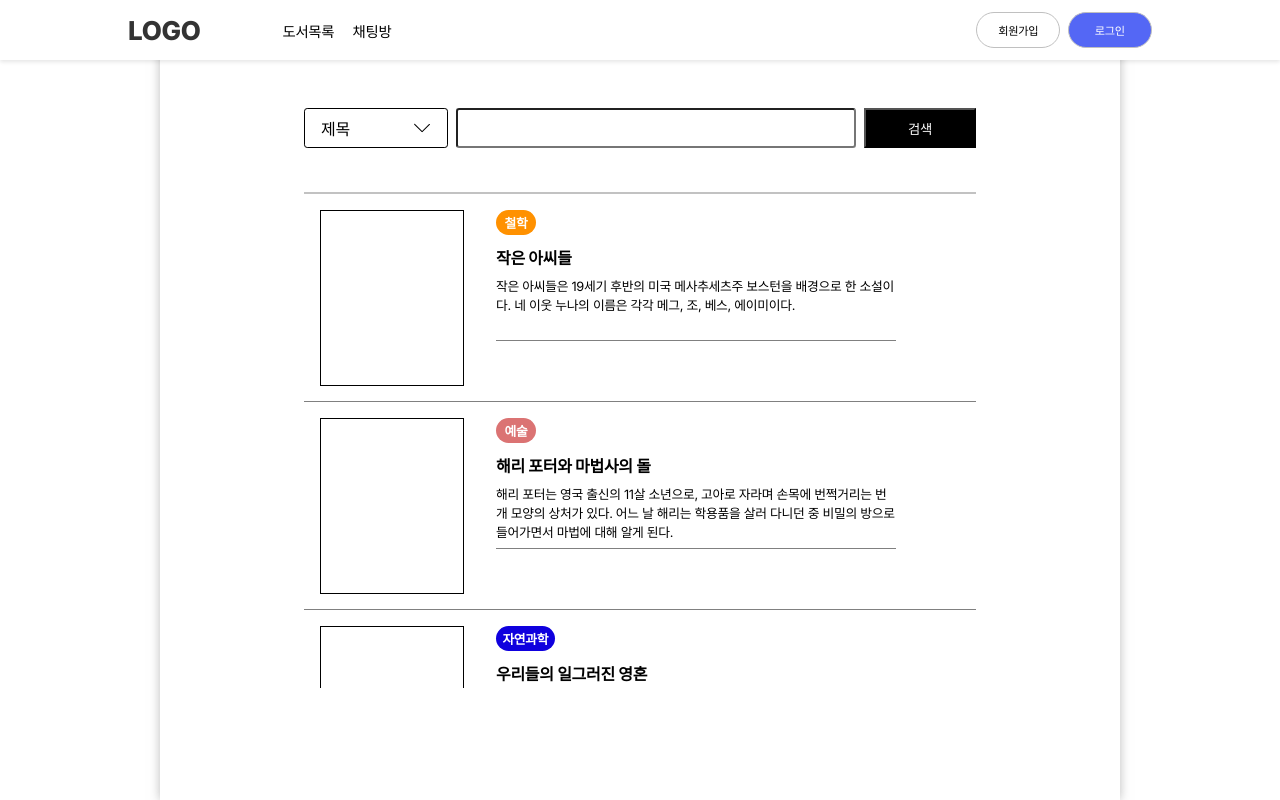
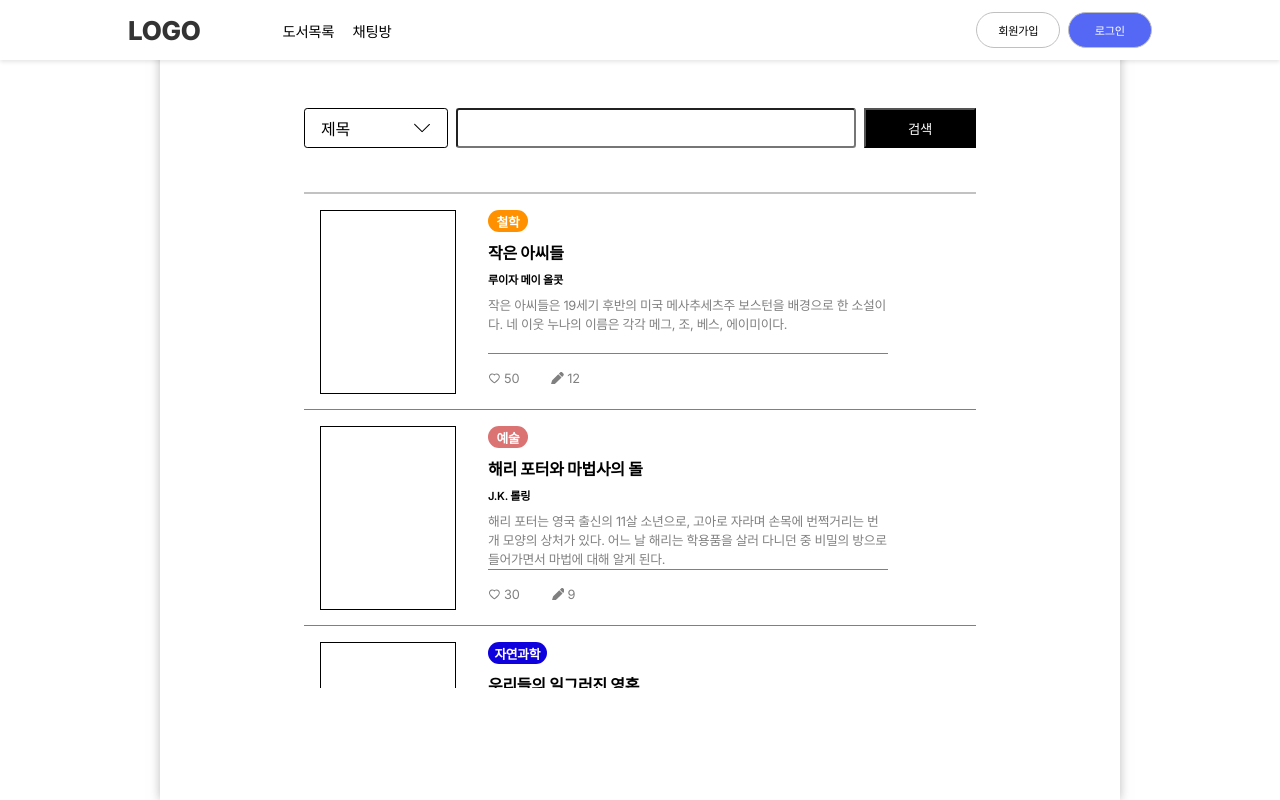
Before and after one commit to cumedang/2024capstone, a React (Create React App) app in the folder src/main/java/frontend/: page /search in a window 1280 px wide. Both pictures are taken after a click on the button "검색". Built offline with nearby package versions, Linux system fonts and the light colour scheme; data requests are answered from the project's data file.

Commit message:
검색기능 구현

```diff
--- a/src/main/java/frontend/src/components/SearchList.jsx
+++ b/src/main/java/frontend/src/components/SearchList.jsx
@@ -1,13 +1,16 @@
 import React, { useState, useRef, useEffect } from "react";
 import styles from "../styles/components/SearchList.module.css";
 import { SlArrowDown, SlArrowUp } from "react-icons/sl";
+import { AiOutlineHeart } from "react-icons/ai";
 import  axios  from "axios";
+import { FaPen } from "react-icons/fa6";
 
 const SearchList = () => {
   const [click, setClick] = useState(false);
   const [title, setTitle] = useState("제목");
   const [keyword, isKeyword] = useState("");
   const [data, setData] = useState([]);
+  const [searchResults, setSearchResults] = useState([]);
   const modalWrapperRef = useRef(null);
   const clickBoxRef = useRef(null);
 
@@ -57,6 +60,57 @@ const SearchList = () => {
     "역사": "#8cd139"
   };
 
+  const handleSearch = () => {
+    if(title === '제목'){
+      axios.get('http://localhost:8000/books')
+      .then(res => {
+        const results = res.data.filter(book =>
+          book.title.toLowerCase().includes(keyword.toLowerCase())
+        );
+        setSearchResults(results);
+      })
+      .catch(error => {
+        console.error('검색 오류:', error);
+      });
+    }
+    else if(title === '내용'){
+      axios.get('http://localhost:8000/books')
+      .then(res => {
+        const results = res.data.filter(book =>
+          book.description.toLowerCase().includes(keyword.toLowerCase())
+        );
+        setSearchResults(results);
+      })
+      .catch(error => {
+        console.error('검색 오류:', error);
+      });
+    }
+    else if(title === '저자'){
+      axios.get('http://localhost:8000/books')
+      .then(res => {
+        const results = res.data.filter(book =>
+          book.author.toLowerCase().includes(keyword.toLowerCase())
+        );
+        setSearchResults(results);
+      })
+      .catch(error => {
+        console.error('검색 오류:', error);
+      });
+    }
+    else if(title === '태그'){
+      axios.get('http://localhost:8000/books')
+      .then(res => {
+        const results = res.data.filter(book =>
+          book.category.toLowerCase().includes(keyword.toLowerCase())
+        );
+        setSearchResults(results);
+      })
+      .catch(error => {
+        console.error('검색 오류:', error);
+      });
+    }
+  };
+
   return (
     <div>
       <div className={styles.ListContainer}>
@@ -77,12 +131,12 @@ const SearchList = () => {
               </div>
             )}
             <input type="text" className={styles.inputText} value={keyword} onChange={(e) => isKeyword(e.target.value)}></input>
-            <button className={styles.searchButton} >검색</button>
+            <button className={styles.searchButton} onClick={handleSearch}>검색</button>
           </div>
         </div>
               <div className={styles.listContainer}>
               <div className={styles.listContainer}>
-              {data.map((item, index) => (
+              {searchResults.map((item, index) => (
                 <div
                   key={index}
                   className={styles.itemContainer}
@@ -93,7 +147,12 @@ const SearchList = () => {
                       <div className={styles.tag} style={{ backgroundColor: categoryColors[item.category] }}>{item.category}</div>
                       <br></br>
                       <div className={styles.titleText}>{item.title}</div>
+                      <div className={styles.Author}>{item.author}</div>
                       <div className={styles.descriptionText}>{item.description}</div>
+                    </div>
+                    <div className={styles.AuthorContainer}>
+                      <div className={styles.likes}><AiOutlineHeart />&nbsp;{item.likes}</div>
+                      <div className={styles.BookReports}><FaPen />&nbsp;{item.BookReports}</div>
                     </div>
                   </div>
                 </div>
--- a/src/main/java/frontend/src/db.json
+++ b/src/main/java/frontend/src/db.json
@@ -6,6 +6,7 @@
       "title": "작은 아씨들",
       "description": "작은 아씨들은 19세기 후반의 미국 메사추세츠주 보스턴을 배경으로 한 소설이다. 네 이웃 누나의 이름은 각각 메그, 조, 베스, 에이미이다.",
       "author": "루이자 메이 올콧",
+      "BookReports":"12",
       "likes": 50
     },
     {
@@ -14,6 +15,7 @@
       "title": "해리 포터와 마법사의 돌",
       "description": "해리 포터는 영국 출신의 11살 소년으로, 고아로 자라며 손목에 번쩍거리는 번개 모양의 상처가 있다. 어느 날 해리는 학용품을 살러 다니던 중 비밀의 방으로 들어가면서 마법에 대해 알게 된다.",
       "author": "J.K. 롤링",
+      "BookReports":"9",
       "likes": 30
     },
     {
@@ -22,6 +24,7 @@
       "title": "우리들의 일그러진 영혼",
       "description": "우리들의 일그러진 영혼은 존 S. 케인즈에 의해 저술된 과학 서적이다. 인간의 사회적 행동을 심리학과 생물학적 관점에서 분석한다.",
       "author": "리처드 도킨스",
+      "BookReports":"10",
       "likes": 45
     }
   ]
--- a/src/main/java/frontend/src/styles/components/SearchList.module.css
+++ b/src/main/java/frontend/src/styles/components/SearchList.module.css
@@ -90,14 +90,15 @@
 
   .imgContainer{
     margin: 1rem;
-    width: 9rem;
-    height: 11rem;
+    width: 8.5rem;
+    height: 11.5rem;
     border: solid 1px black;
   }
 
   .list{
     margin: 1rem;
     width: 25rem;
+    height: 9rem;
     margin-left: 1rem;
     border-bottom: solid 0.5px gray;
   }
@@ -105,13 +106,13 @@
   .itemContainer{
     display: flex;
     border-bottom: solid 0.5px gray;
-    height: 13rem;
+    height: 13.5rem;
   }
 
   .tag{
     display: inline-block;
     min-width: 2.5rem;
-    padding: 0.2rem;
+    padding: 0.1rem;
     padding-left: 0.4rem;
     padding-right: 0.4rem;
     border-radius: 3rem;
@@ -119,7 +120,7 @@
     text-align: center;
     color: white;
     font-weight: bolder;
-    margin-bottom: 0.625rem;
+    margin-bottom: 0.5rem;
   }
 
   .titleText{
@@ -130,4 +131,34 @@
   .descriptionText{
     font-size: 0.8rem;
     height: 4rem;
+    color: gray;
   }
+
+  .Author{
+    font-size: 0.7rem;
+    margin-bottom: 0.5rem;
+    font-weight: 600;
+  }
+
+  .AuthorContainer{
+    display: flex;
+    height: 1rem;
+    margin-left: 1rem;
+  }
+
+  .likes{
+    display: flex;
+    justify-content: center;
+    align-items: center;
+    font-size: 0.8rem;
+    color: gray;
+  }
+
+  .BookReports{
+    display: flex;
+    justify-content: center;
+    align-items: center;
+    font-size: 0.8rem;
+    margin-left: 2rem;
+    color: gray;
+  }
```
